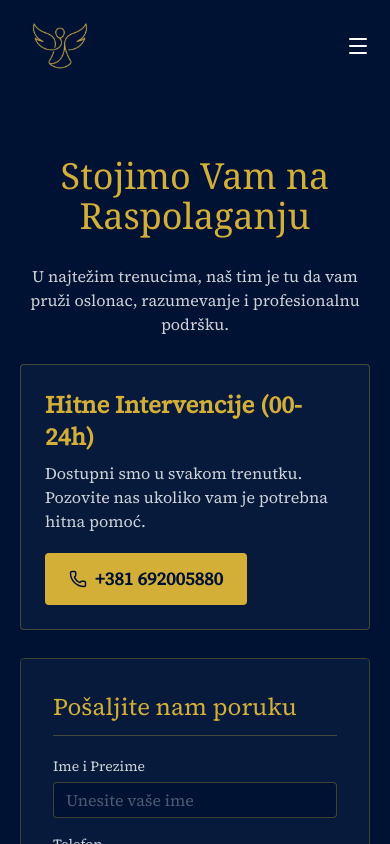
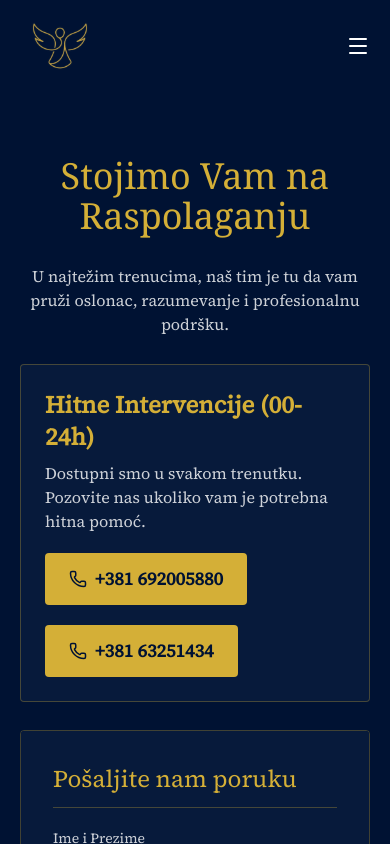
Before and after one commit to matkethekid/mirnadjela-ui, a Next.js app: page /kontakt in a window 390 px wide. Shown: the top 844 px of the page. Built offline with nearby package versions, Linux system fonts and the light colour scheme.

Commit message:
feat: add second phone number

```diff
--- a/app/(frontend)/kontakt/page.tsx
+++ b/app/(frontend)/kontakt/page.tsx
@@ -42,6 +42,13 @@ const page = () => {
           >
             <Phone size={18} />
             +381 692005880
+          </Link>
+          <Link
+            href="tel:+381692005880"
+            className="flex flex-row gap-2 py-3 px-6 bg-[#D4AF37] items-center justify-center text-lg font-semibold text-[#001233] rounded-[4px] whitespace-nowrap hover:bg-[#c49b2e] transition-colors"
+          >
+            <Phone size={18} />
+            +381 63251434
           </Link>
         </div>
         <div className="w-full max-w-4xl flex flex-col lg:flex-row gap-0 rounded-[4px] overflow-hidden border border-[#D4AF37]/30">
```
